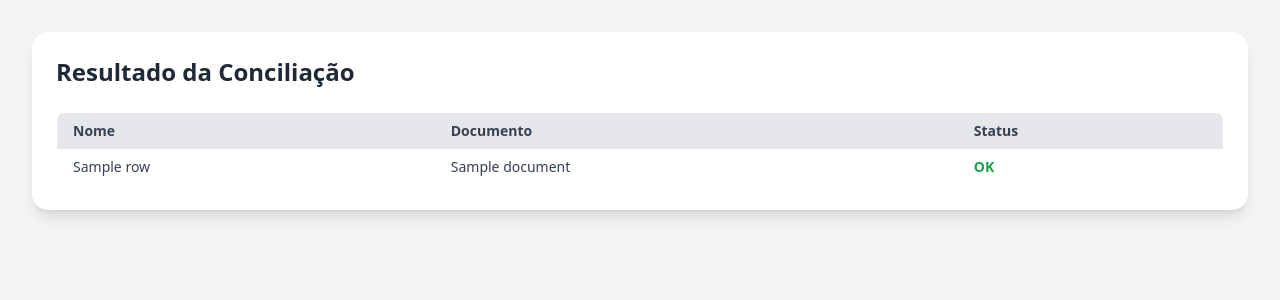
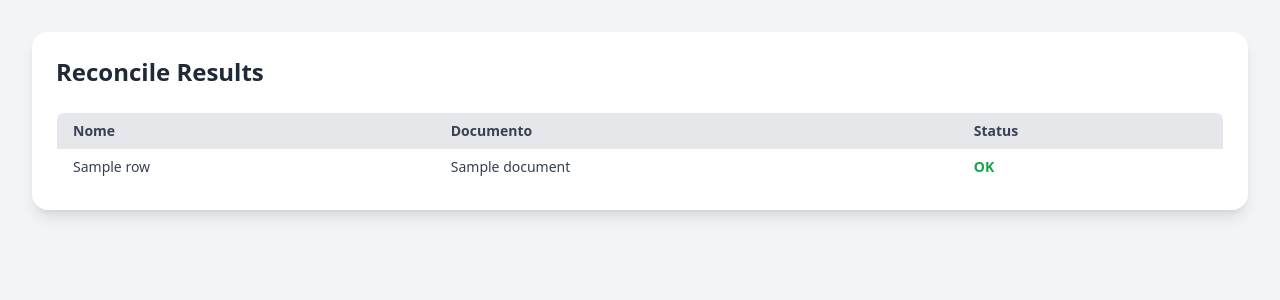
Before and after one commit to Gaabrielgomes/accounting-reconciler, a Django app: template templates/pages/reconcile_results.html in a window 1280 px wide. Shown: the top 300 px of the page. Run offline with Django 5.2, Linux system fonts and the light colour scheme; the template is opened without the code that fills it: most values are stand-ins (such as "Sample title", 1, 10 or a date in 2020); some libraries are stand-ins or nearby versions.

Commit message:
Removed comment

```diff
--- a/templates/pages/reconcile_home.html
+++ b/templates/pages/reconcile_home.html
@@ -8,7 +8,6 @@
 
 <body class="bg-gray-50 min-h-screen flex flex-col">
 
-    <!-- Conteúdo -->
     <main class="flex flex-1 items-center justify-center">
 
         <div class="bg-white p-8 rounded-2xl shadow-lg w-full max-w-md">
--- a/templates/pages/reconcile_process.html
+++ b/templates/pages/reconcile_process.html
@@ -8,7 +8,6 @@
 
 <body class="bg-gray-50 min-h-screen flex flex-col">
 
-    <!-- Conteúdo -->
     <main class="flex flex-1 items-center justify-center">
 
         <div class="bg-white p-8 rounded-2xl shadow-lg w-full max-w-md">
--- a/templates/pages/reconcile_results.html
+++ b/templates/pages/reconcile_results.html
@@ -13,7 +13,7 @@
         <div class="bg-white rounded-2xl shadow-lg p-6">
 
             <h2 class="text-2xl font-bold mb-6 text-gray-800">
-                Resultado da Conciliação
+                Reconcile Results
             </h2>
 
             <div class="overflow-x-auto">
```
